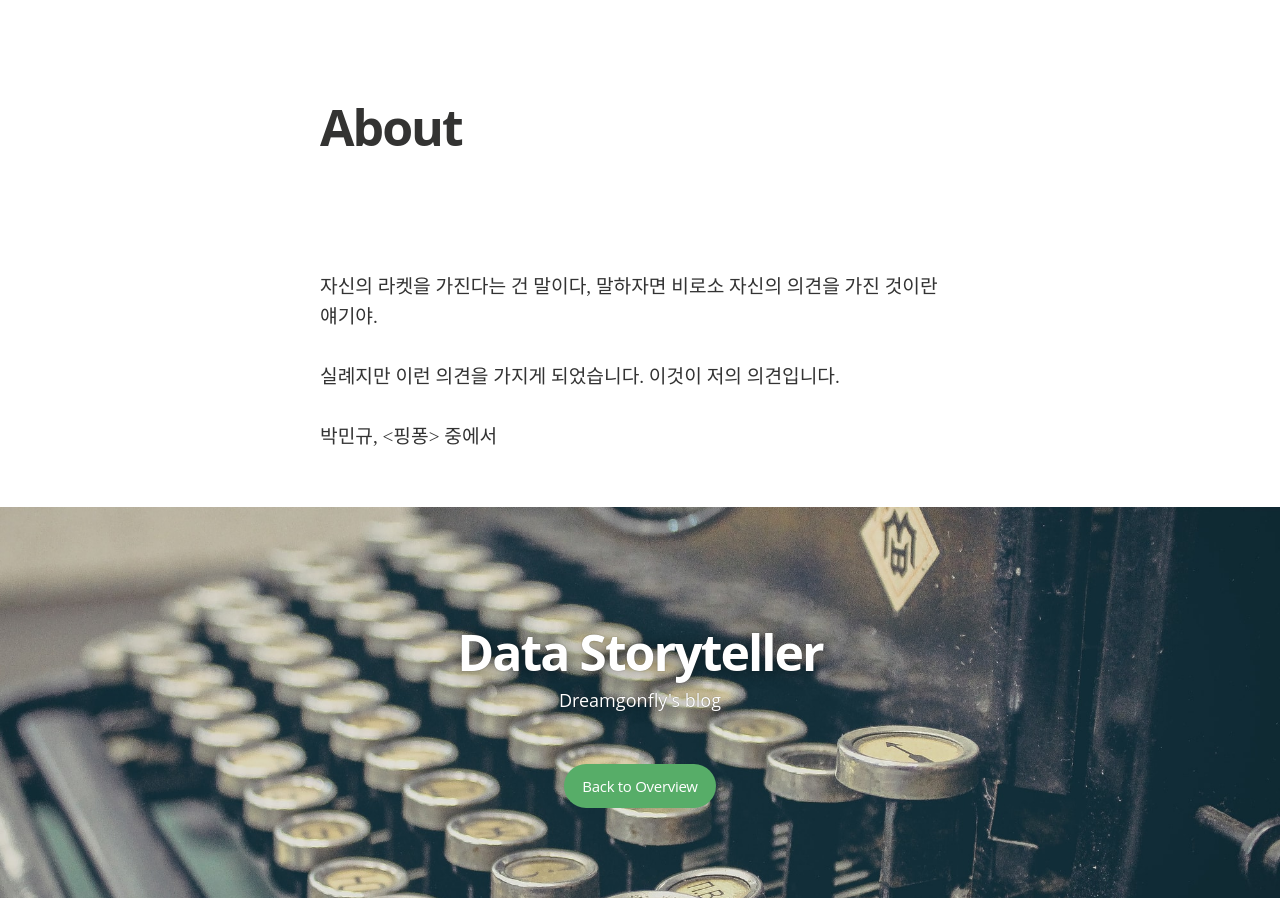
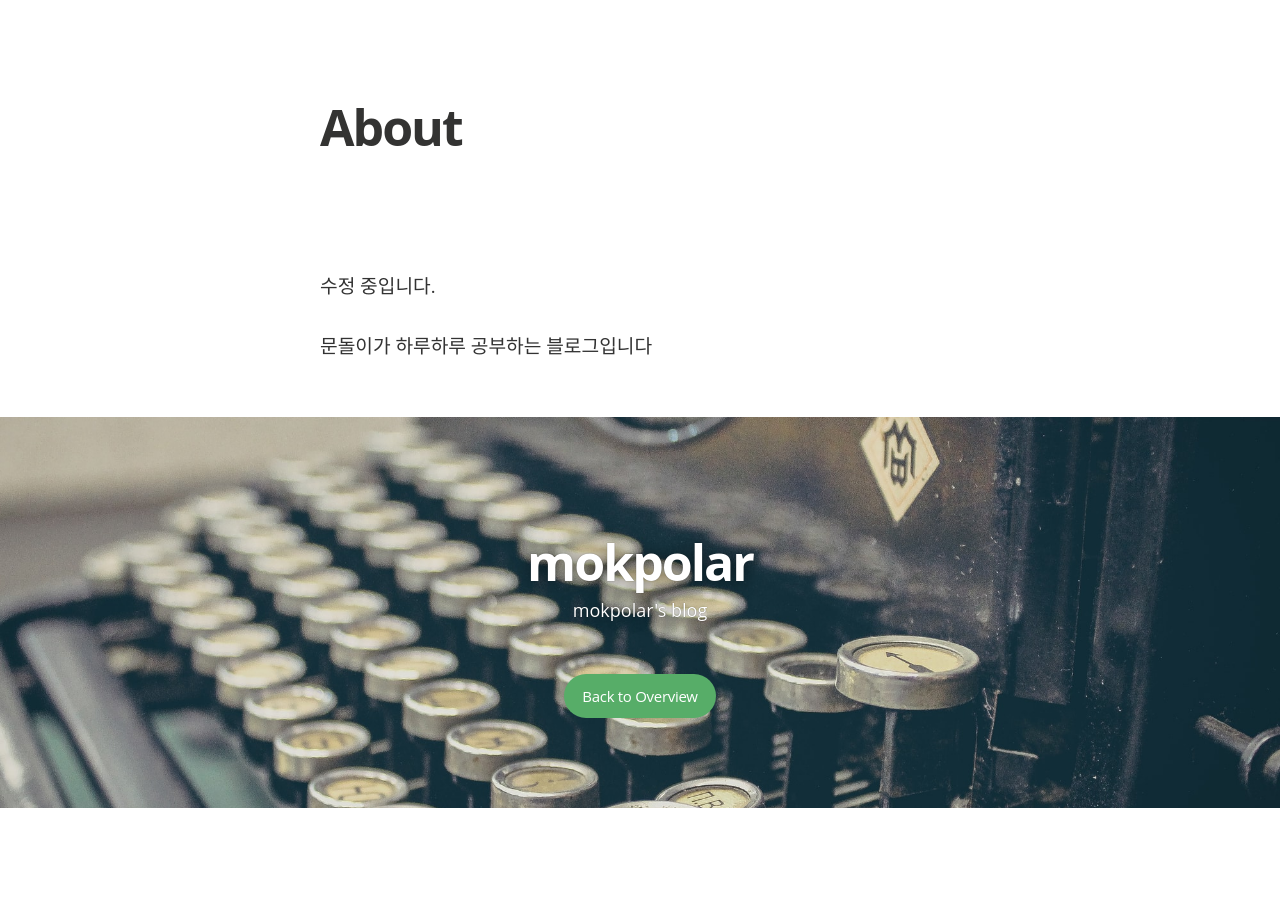
Before and after one commit to mokpolar/mokpolar.github.io, a Jekyll site: the page built from about.md, in a window 1280 px wide. Built offline with Jekyll 4.4.1, drawn with Linux system fonts in a browser that asks for light colours; nearby versions of some CDN libraries; some web fonts are replaced.

Commit message:
commit_20200105_3

```diff
--- a/_config.yml
+++ b/_config.yml
@@ -4,11 +4,11 @@ gems:
   - jekyll-paginate
 
 # Site settings
-title: "Data Storyteller"
+title: "mokpolar"
 description: > # this means to ignore newlines until "email:"
-   Dreamgonfly's blog
+   mokpolar's blog
 
-email: dreamgonfly@gmail.com
+email: email@gmail.com
 #blog logo
 logo: "/assets/images/dragonfly_moon.jpg"
 float_logo: false # true, false (default)
@@ -16,19 +16,19 @@ float_logo: false # true, false (default)
 # blog cover
 cover: "/assets/images/cA4aKEIPQrerBnp1yGHv_IMG_9534-3-2.jpg"
 
-name: 'Dreamgonfly'
-author: 'Dreamgonfly'
+name: 'mokpolar'
+author: 'mokpolar'
 author_image: "/assets/images/dragonfly_moon.jpg"
 
 paginate:	5
 
-url: "https://dreamgonfly.github.io" # the base hostname & protocol for your site
+url: "https://mokpolar.github.io" # the base hostname & protocol for your site
 baseurl: ""
 #used to display twitter cards
-twitter_handle: '@dreamgonfly'
+twitter_handle: #'@dreamgonfly'
 
 #fill in disqus shortname to use disqus
-disqus: dreamgonfly-blog
+disqus: #dreamgonfly-blog
 
 google_analytics: UA-91026007-2
 
@@ -37,19 +37,19 @@ social:
   - icon:	twitter
     url:	#https://twitter.com/dirkfabisch
     desc: #Follow me on twitter
-    share_url: http://twitter.com/share
+    share_url: #http://twitter.com/share
     share_title: ?text=
     share_link: "&amp;url="
 
   - icon:	facebook
     url:	#https://facebook.com/???
     desc: #Connect with me facebook
-    share_url: https://www.facebook.com/sharer.php
+    share_url: #https://www.facebook.com/sharer.php
     share_title: ?t=
     share_link: "&amp;u="
 
   - icon:	github
-    url:	https://github.com/dreamgonfly
+    url:	#https://github.com/dreamgonfly
     desc:	Fork me on github
     share_url:
     share_title:
--- a/about.md
+++ b/about.md
@@ -4,8 +4,6 @@ title: About
 permalink: /about/
 ---
 
-자신의 라켓을 가진다는 건 말이다, 말하자면 비로소 자신의 의견을 가진 것이란 얘기야.
+수정 중입니다.
 
-실례지만 이런 의견을 가지게 되었습니다. 이것이 저의 의견입니다.
-
-박민규, <핑퐁> 중에서
+문돌이가 하루하루 공부하는 블로그입니다
```
Also changed, not shown: README.md.
